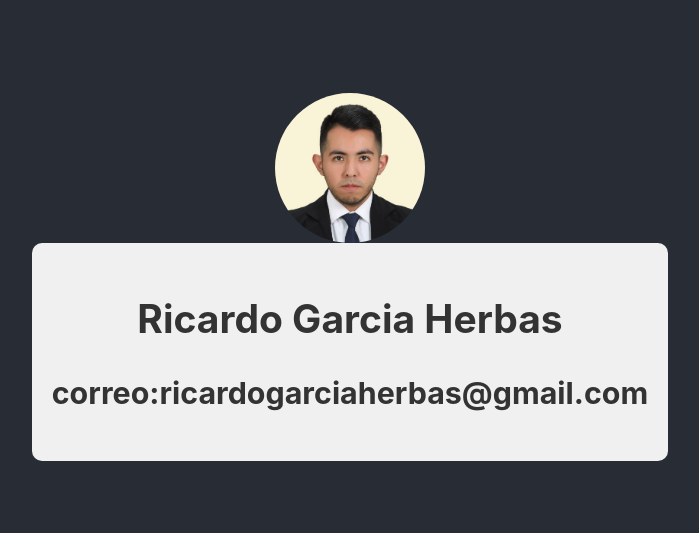
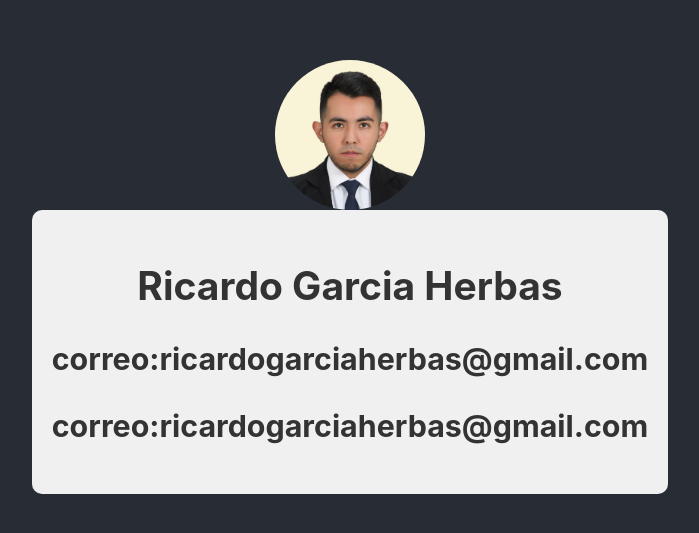
Before and after one commit to Darius-EvilG/presentation, a React (Create React App) app: page / in a window 1280 px wide. Shown: the part 123-656 px from the top of the page, without its empty margins (290-989 px from the left). Built offline with nearby package versions, Linux system fonts and the light colour scheme.

Commit message:
dupplicar correo

```diff
--- a/src/App.js
+++ b/src/App.js
@@ -6,6 +6,7 @@ function Curriculum() {
   return (
     <div style={{ padding: '20px', backgroundColor: '#f0f0f0',color: '#333', borderRadius: '10px' }}>
       <h2>Ricardo Garcia Herbas</h2>
+      <h3>correo:ricardogarciaherbas@gmail.com</h3>
       <h3>correo:ricardogarciaherbas@gmail.com</h3>
     </div>
   );
```
